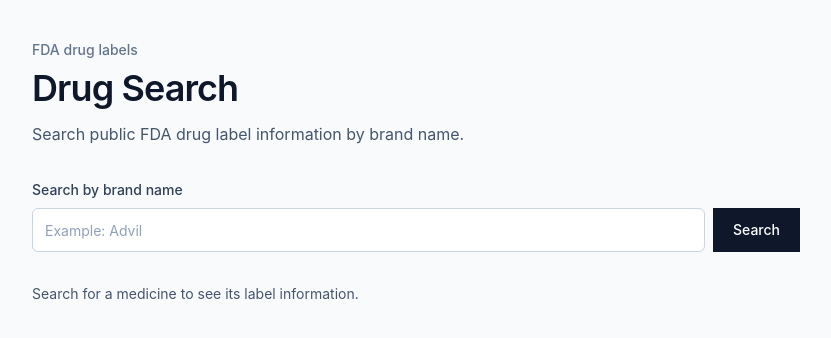
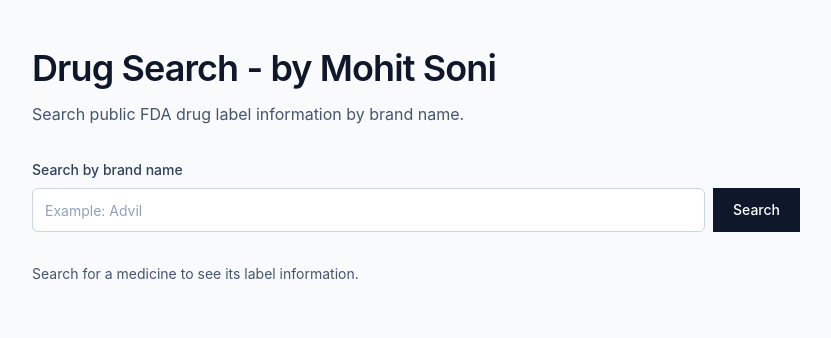
Before and after one commit to mohitgithub7568/DrugSearch, a React (Vite) app: page / in a window 1280 px wide. Shown: the top 338 px of the page, without its empty margins (224-1055 px from the left). Built offline with nearby package versions, Linux system fonts and the light colour scheme.

Commit message:
final little changes

```diff
--- a/src/pages/Home.jsx
+++ b/src/pages/Home.jsx
@@ -61,10 +61,9 @@ function Home() {
   <main className="min-h-screen bg-slate-50 px-4 py-10 text-slate-900">
     <div className="mx-auto max-w-3xl">
       <header>
-  <p className="text-sm font-medium text-slate-500">FDA drug labels</p>
 
   <h1 className="mt-2 text-3xl font-semibold tracking-tight text-slate-900 sm:text-4xl">
-    Drug Search
+    Drug Search - by Mohit Soni
   </h1>
 
   <p className="mt-3 max-w-xl text-base leading-7 text-slate-600">
```
